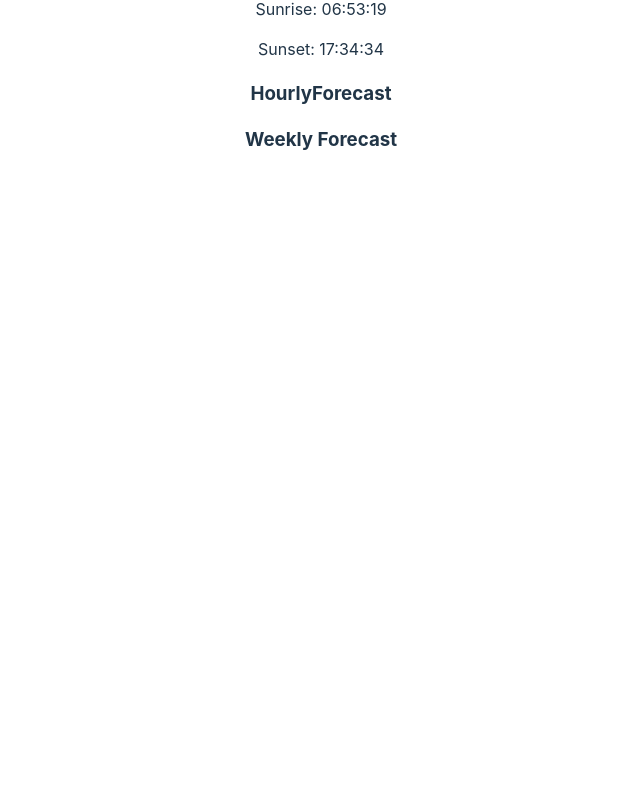
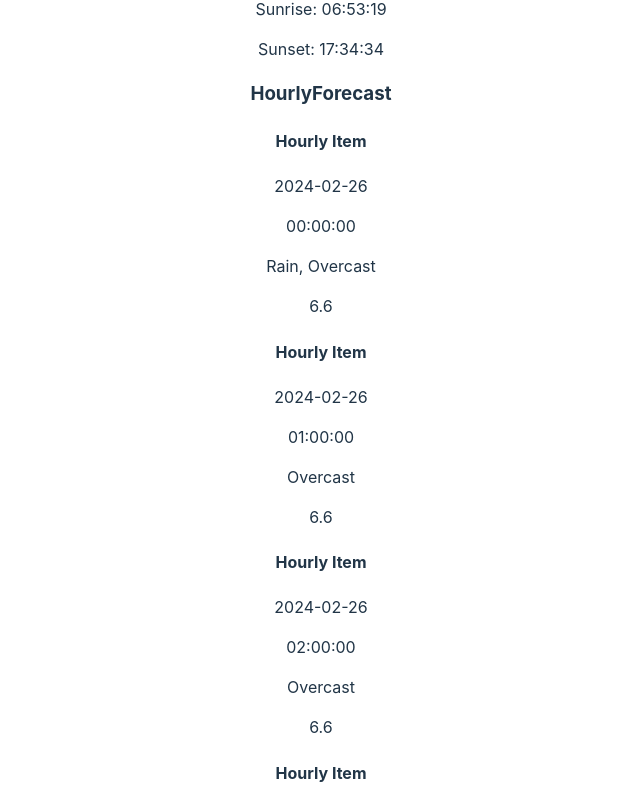
Before and after one commit to amanst1/weather-app, a React (Vite) app in the folder weather/: page / in a window 1280 px wide. Shown: the part 693-1500 px from the top of the page, without its empty margins (319-959 px from the left). Before the commit the page ends 898 px from the top, so only its background shows below. Built offline with nearby package versions, Linux system fonts and the light colour scheme.

Commit message:
setup component hierarchy and props part two, add my todo list

```diff
--- a/weather/src/components/HourlyForecast.jsx
+++ b/weather/src/components/HourlyForecast.jsx
@@ -1,9 +1,22 @@
-const HourlyForecast = () => {
+import PropTypes from 'prop-types';
+import HourlyItem from './HourlyItem'
+
+const HourlyForecast = ({hours, date}) => {
+    const hourlyForecasts = hours.map(hour => {
+        return <HourlyItem key={hour.datetime} date={date} hourlyData={hour} />
+    })
+
     return(
         <>
             <h3>HourlyForecast</h3>
+            {hourlyForecasts}
         </>
     )
 }
 
+HourlyForecast.propTypes = {
+    hours: PropTypes.array,
+    date: PropTypes.string,
+}
+
 export default HourlyForecast
--- a/weather/src/components/HourlyItem.jsx
+++ b/weather/src/components/HourlyItem.jsx
@@ -1,9 +1,20 @@
-const HourlyItem = () => {
+import PropTypes from 'prop-types';
+
+const HourlyItem = ({date, hourlyData}) => {
     return(
         <>
             <h4>Hourly Item</h4>
+            <p>{date}</p>
+            <p>{hourlyData.datetime}</p>
+            <p>{hourlyData.conditions}</p>
+            <p>{hourlyData.temp}</p>
         </>
     )
 }
 
+HourlyItem.propTypes = {
+    hourlyData: PropTypes.object,
+    date: PropTypes.string,
+}
+
 export default HourlyItem
--- a/weather/src/components/WeatherDetails.jsx
+++ b/weather/src/components/WeatherDetails.jsx
@@ -10,7 +10,7 @@ const WeatherDetails = ({weather_data}) => {
         <>
             <h2>WeatherDetails</h2>
             <CurrentWeather currentConditions={currentConditions} day={days[0]}/>
-            <HourlyForecast hours={days[0].hours} />
+            <HourlyForecast date={days[0].datetime} hours={days[0].hours} />
             <WeeklyForecast days={days} />
         </>
     )
--- a/weather/src/components/WeeklyForecast.jsx
+++ b/weather/src/components/WeeklyForecast.jsx
@@ -1,9 +1,23 @@
-const WeeklyForecast = () => {
+import WeeklyItem from './WeeklyItem';
+import PropTypes from 'prop-types';
+
+const WeeklyForecast = ({days}) => {
+
+    const dailyForecasts = days.map(day => {
+        return <WeeklyItem key={day.datetime} dailyData={day} />
+    })
+
     return(
         <>
             <h3>Weekly Forecast</h3>
+            {dailyForecasts}
+
         </>
     )
 }
 
+WeeklyForecast.propTypes = {
+    days: PropTypes.array,
+}
+
 export default WeeklyForecast
--- a/weather/src/components/WeeklyItem.jsx
+++ b/weather/src/components/WeeklyItem.jsx
@@ -1,9 +1,19 @@
-const WeeklyItem = () => {
+import PropTypes from 'prop-types';
+
+const WeeklyItem = ({dailyData}) => {
     return(
         <>
             <h4>Weekly Item</h4>
+            <p>{dailyData.datetime}</p>
+            <p>{dailyData.conditions}</p>
+            <p>{dailyData.tempmax}</p>
+            <p>{dailyData.tempmin}</p>
         </>
     )
 }
 
+WeeklyItem.propTypes = {
+    dailyData: PropTypes.object
+}
+
 export default WeeklyItem
```
Also changed, not shown: weather/data/todo.txt (added).
